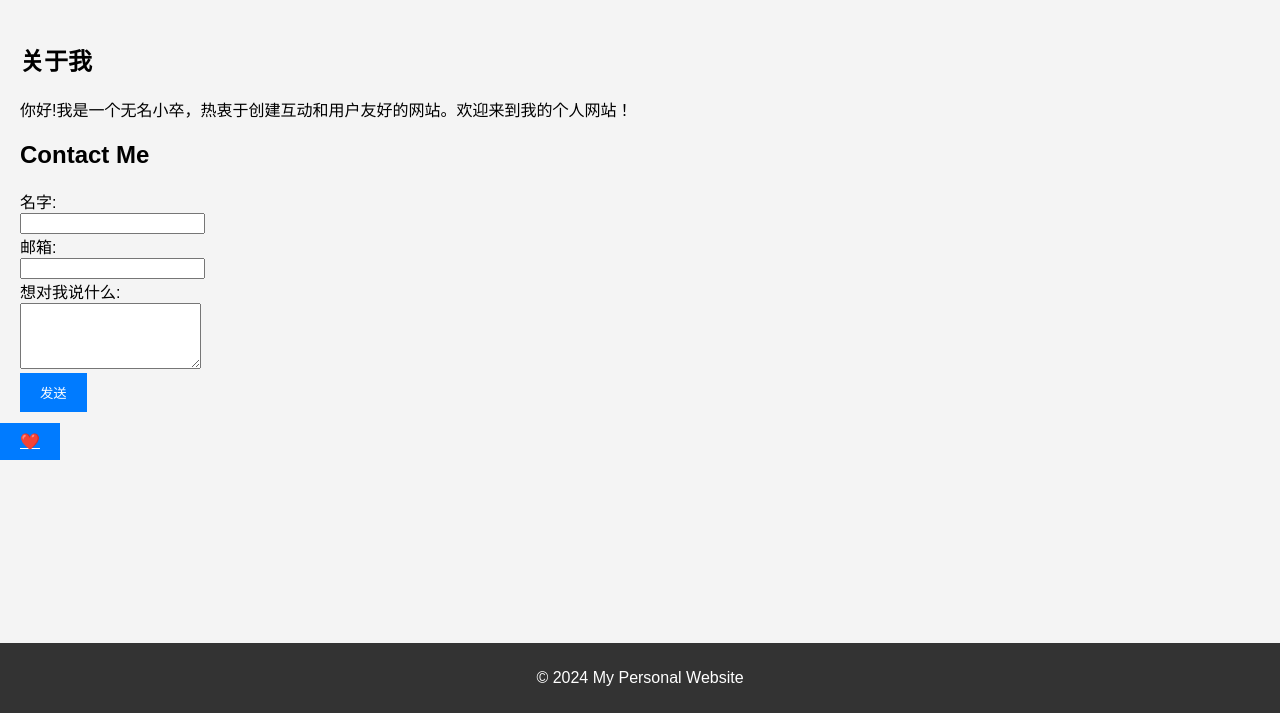
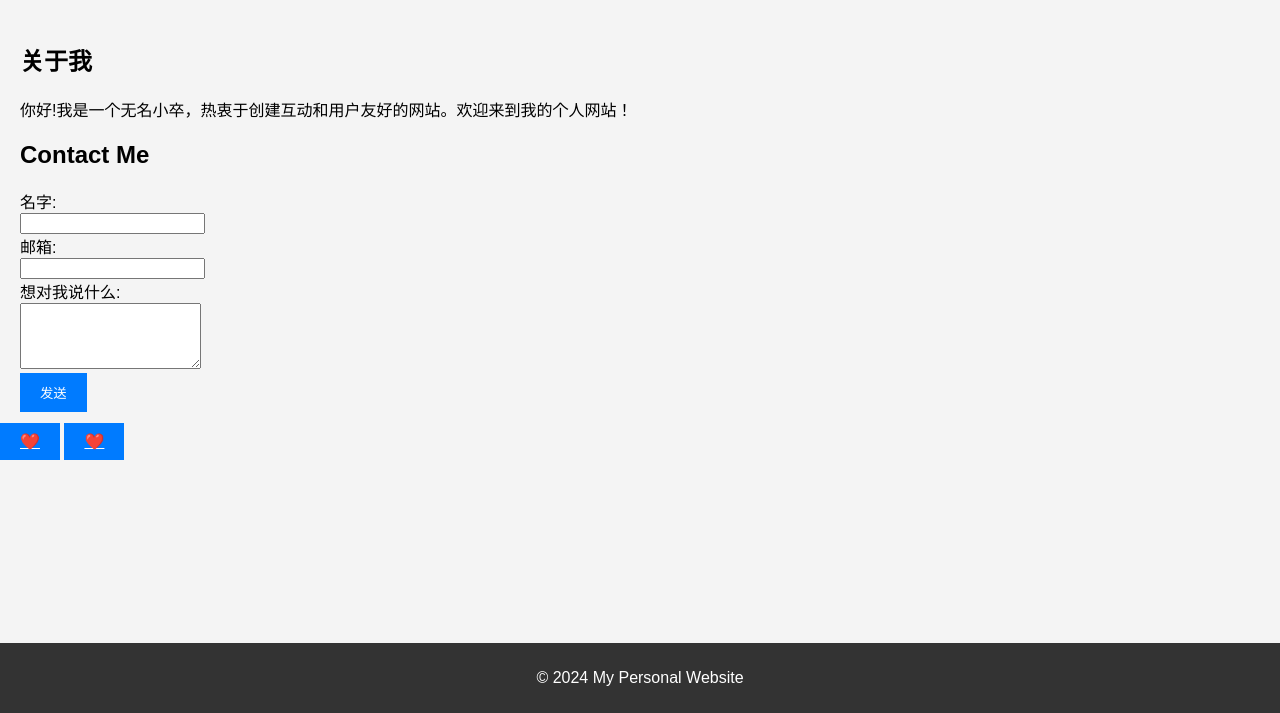
Before and after one commit to hygge-089/hygge, a plain HTML site: page index.html in a window 1280 px wide. Shown: the part 87-800 px from the top of the page. Drawn offline with Linux system fonts and the light colour scheme.

Commit message:
Update index.html

```diff
--- a/index.html
+++ b/index.html
@@ -105,5 +105,6 @@
 </body>
 <body>
     <a href="https://hygge-089.github.io/hygge/爱心" class="button" target="_blank">❤️</a>
+    <a href="https://hygge-089.github.io/hygge/圣诞🎄" class="button" target="_blank">❤️</a>
 </body>
 </html>
```
